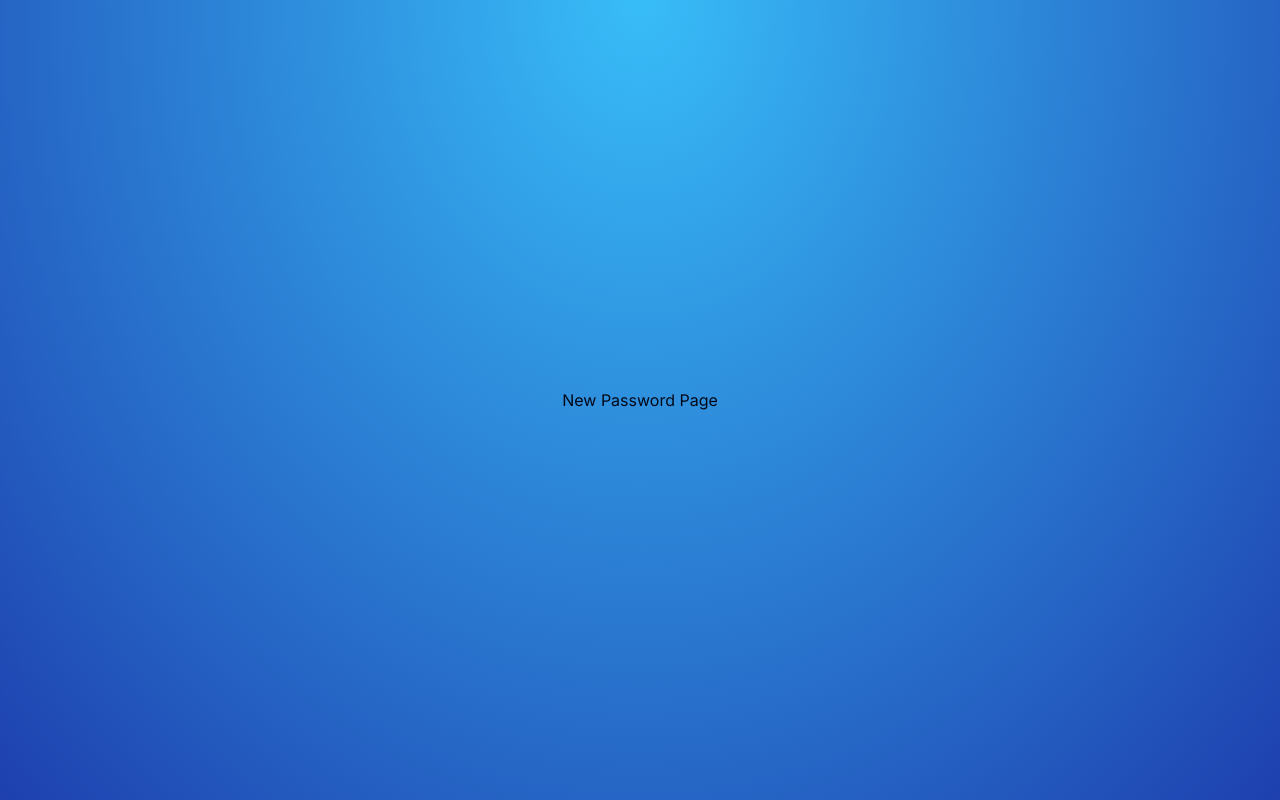
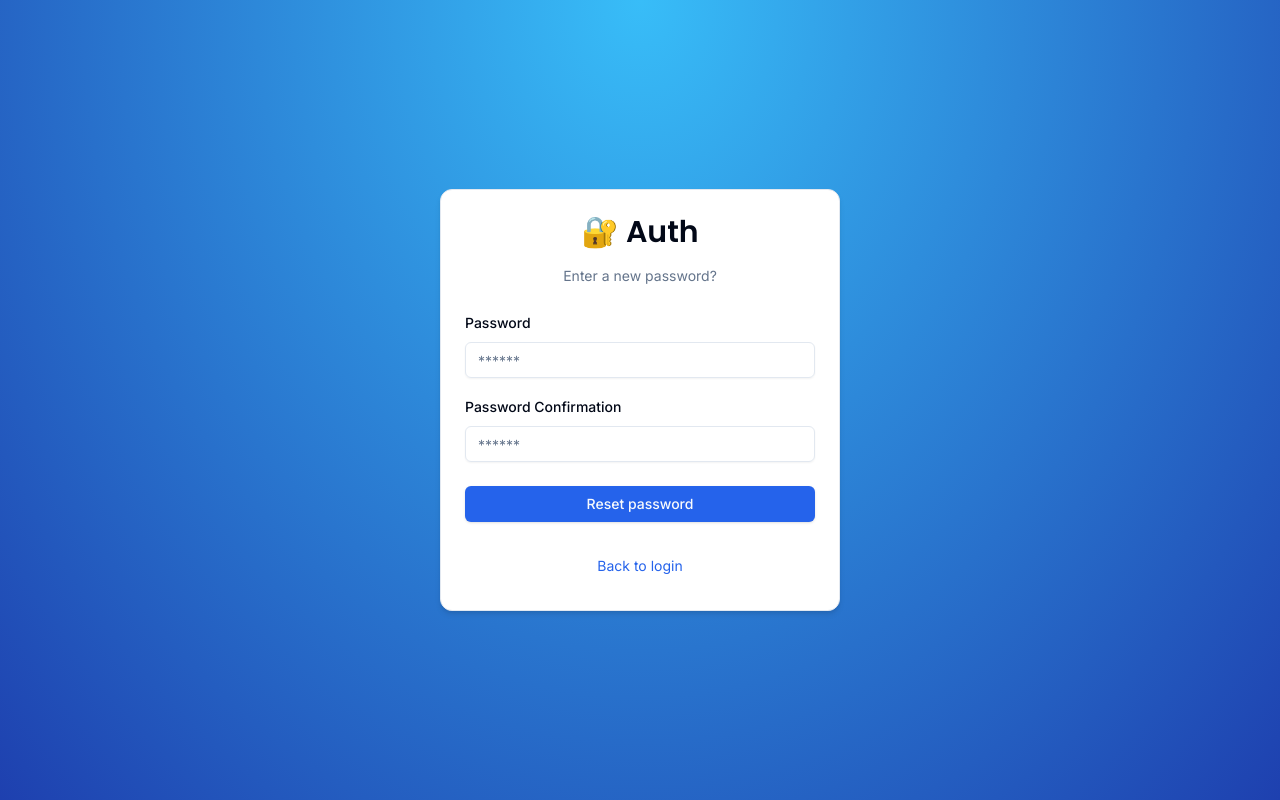
Before and after one commit to assilbekov/next-auth-course, a Next.js app: page /auth/new-password in a window 1280 px wide. Built offline with nearby package versions, Linux system fonts and the light colour scheme.

Commit message:
NewPasswordForm used in NewPasswordPage

```diff
--- a/app/auth/new-password/page.tsx
+++ b/app/auth/new-password/page.tsx
@@ -1,9 +1,8 @@
+import { NewPasswordForm } from "@/components/auth/new-password-form";
 
 
 export default function NewPasswordPage() {
   return (
-    <div>
-      <h1>New Password Page</h1>
-    </div>
+    <NewPasswordForm />
   )
 }
```
